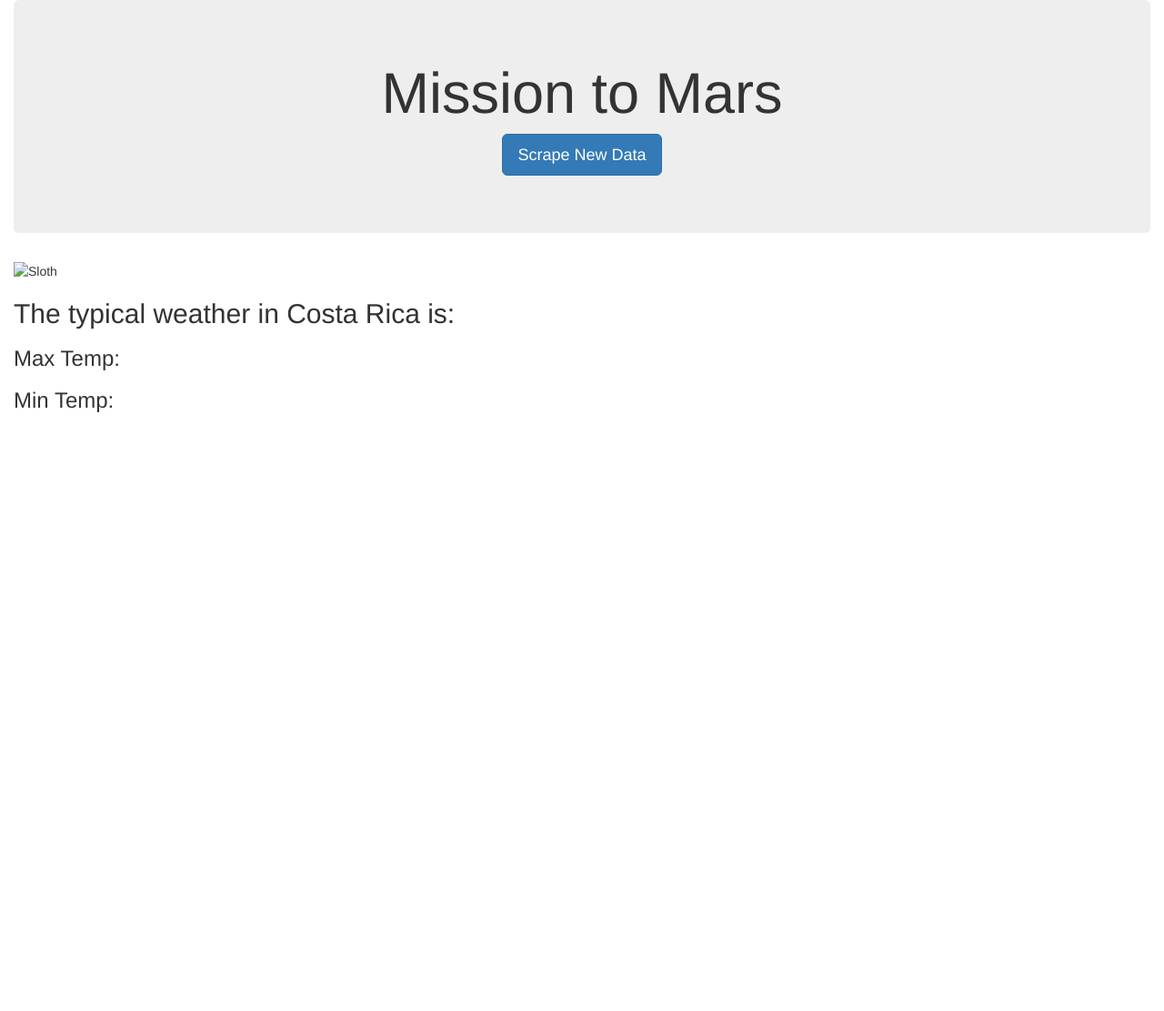
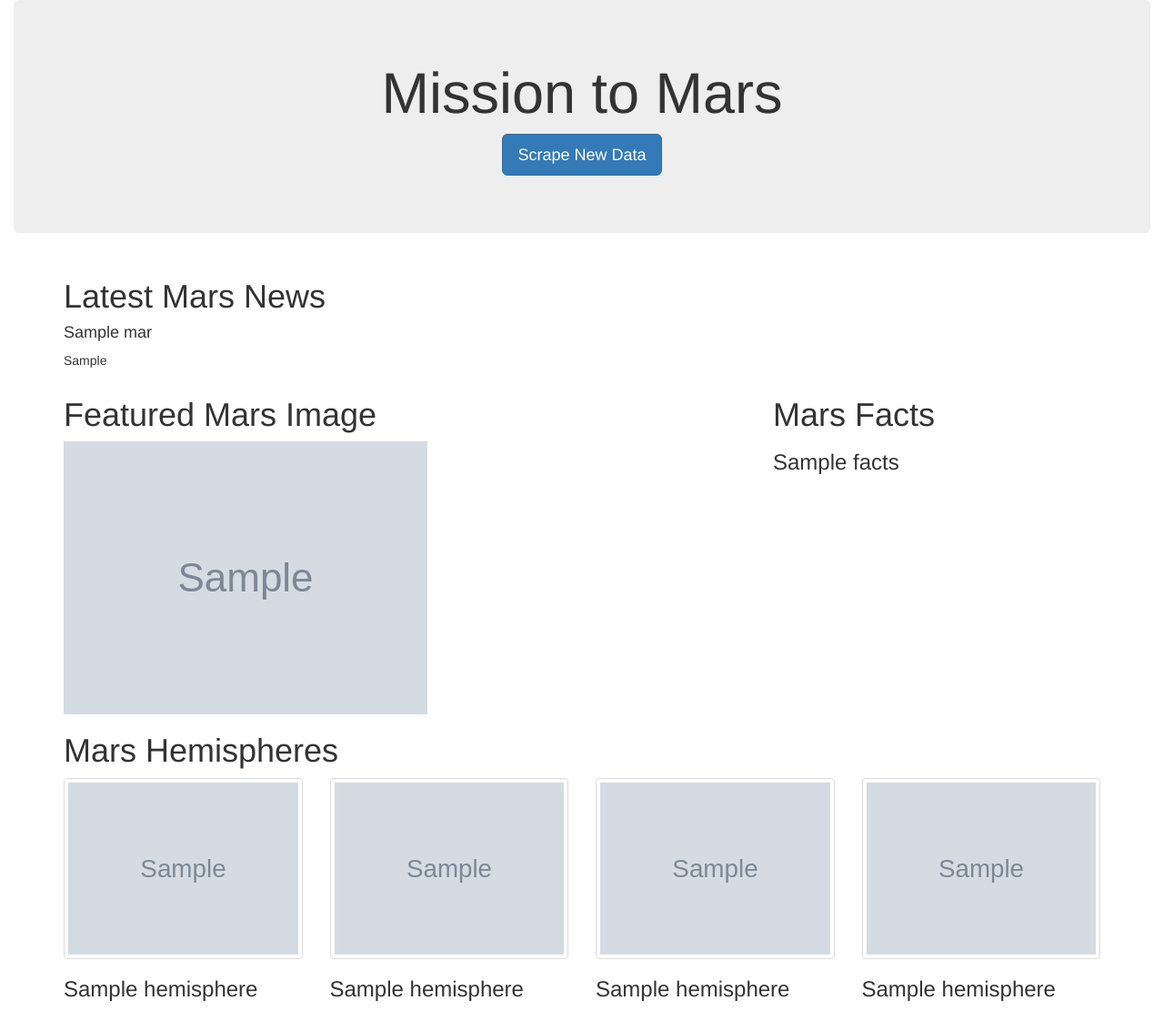
Before and after one commit to YHuang7802/Web-Scraping-Challenge, a Flask app: page / in a window 1280 px wide. Shown: the whole page at 91% size. Before the commit the page ends 453 px from the top, so only its background shows below. Run offline with Flask 2, Linux system fonts and the light colour scheme; grey boxes marked "Sample" are stand-in pictures; a database or web service that is not in the repository returns one stand-in record (values such as "Sample title"); some libraries are stand-ins or nearby versions.

Commit message:
hw checkpoint

```diff
--- a/Missions_to_Mars/templates/index.html
+++ b/Missions_to_Mars/templates/index.html
@@ -15,12 +15,53 @@
       <h1>Mission to Mars</h1>
       <p><a class="btn btn-primary btn-lg" href="/scrape" role="button">Scrape New Data </a></p>
     </div>
-    <img src="" alt="Sloth">
-    <h2>The typical weather in Costa Rica is:</h2>
-    <h3>Max Temp: </h3>
-    <h3>Min Temp: </h3>
   </div>
-  </div>
+      <div class="container">
+        <div class="row">
+          <div class="col-md-12">
+            <h1>Latest Mars News</h1>
+            <h4>{{mars_data.News_Title}}</h4>
+            <p> {{mars_data.News_Paragraph}}</p>
+            </div>
+          </div>
+        </div>
+        <div class="container">
+          <div class="row">
+            <div class="col-md-8">
+              <h1>Featured Mars Image</h1>
+              <img src= "{{mars_data.Featured_Image}}"></img>
+            </div>
+            <div class="col-md-4">
+              <h1>Mars Facts</h1>
+              <h3>{{mars_data.Facts|safe}}</h3>
+            </div>
+        </div>
+    </div>
+    <div class="container">
+      <div class="row">
+        <div class="col-md-12">
+          <h1>Mars Hemispheres</h1>
+          </div>
+        </div>
+        <div class="row">
+          <div class = "col-md-3">
+            <img src="{{mars_data.Hemisphere[0]['img_url']}}" class="img-thumbnail" alt="">
+            <h3>{{mars_data.Hemisphere[0]['title']}}</h3>
+          </div>
+          <div class = "col-md-3">
+            <img src="{{mars_data.Hemisphere[1]['img_url']}}" class="img-thumbnail" alt="">
+            <h3>{{mars_data.Hemisphere[1]['title']}}</h3>
+          </div>
+          <div class = "col-md-3">
+            <img src="{{mars_data.Hemisphere[2]['img_url']}}" class="img-thumbnail" alt="">
+            <h3>{{mars_data.Hemisphere[2]['title']}}</h3>
+          </div>
+          <div class = "col-md-3">
+            <img src="{{mars_data.Hemisphere[3]['img_url']}}" class="img-thumbnail" alt="">
+            <h3>{{mars_data.Hemisphere[3]['title']}}</h3>
+          </div>
+        </div>
+      </div>
 </body>
 
 </html>
```
